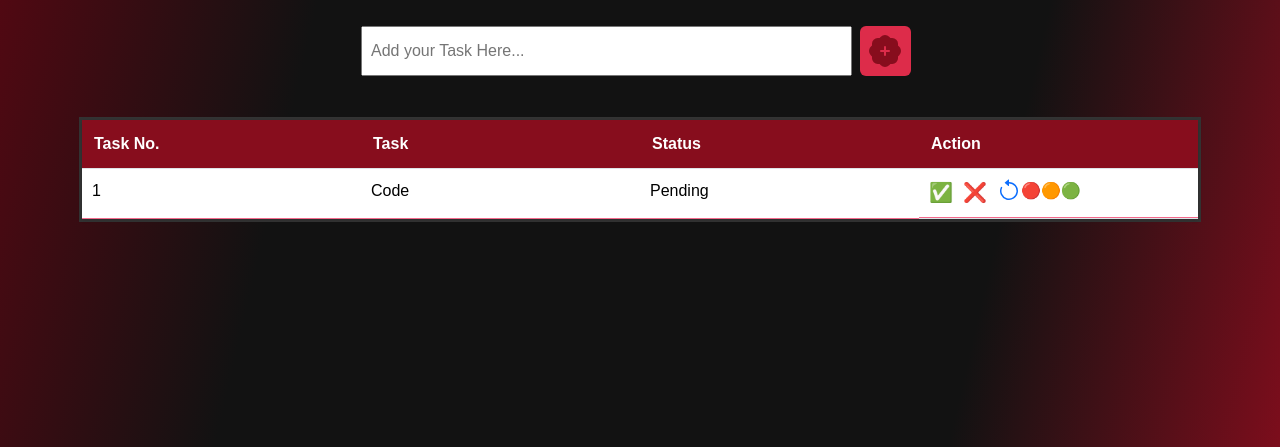
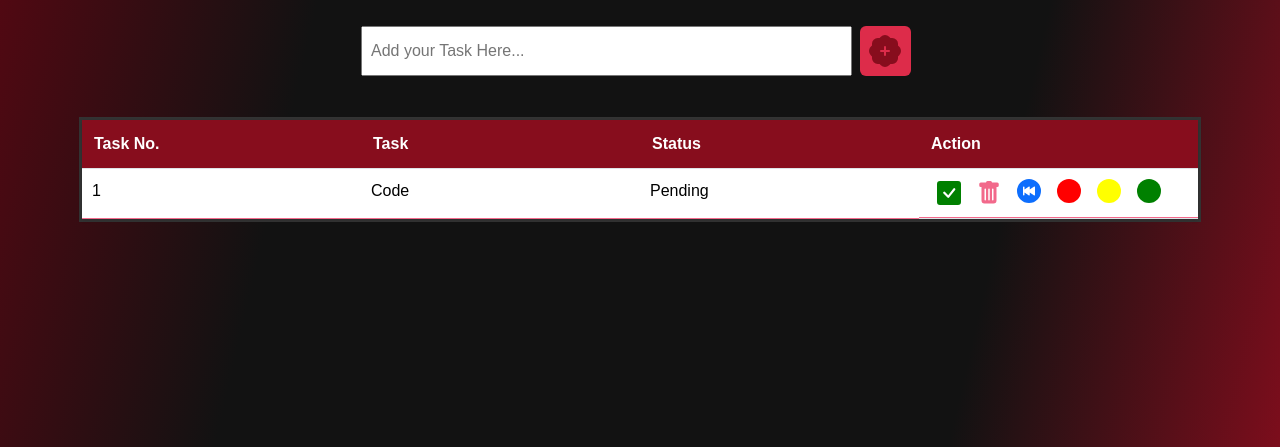
Before and after one commit to panzerweb/prototodolist, a PHP site: page /dashboard.php in a window 1280 px wide. Shown: the part 207-654 px from the top of the page. Run offline with PHP 8.4, Linux system fonts and the light colour scheme; a user stored in the database is signed in; data comes from the database, SQL or seed files in the repository.

Commit message:
Change the layout of table

```diff
--- a/css/style.css
+++ b/css/style.css
@@ -164,23 +164,37 @@ body{
 }
 
 .btn-completed {
-    color: var(--secondary);
+    color: green;
 }
 
 .btn-remove {
     color: var(--accent);
 }
 
+
 .action {
     display: flex;
     justify-content: flex-start;
+}
+
+.action a{
+    margin: 0 0.5rem;
 }
 
 .border-bottom {
     border-bottom: 1px solid var(--accent-second);
 }
 
-
 .btn-prio-high, .btn-prio-medium, .btn-prio-low{
     text-decoration: none !important;
 }
+
+.btn-prio-high{
+    color: red;
+}
+.btn-prio-medium{
+    color: yellow;
+}
+.btn-prio-low{
+    color: green;
+}
--- a/dashboard.php
+++ b/dashboard.php
@@ -131,17 +131,20 @@
                                 if ($fetch['status'] != "Done") {
                                     echo
                                     '<a href="update_task.php?task_id=' . $fetch['task_id'] . '"
-                                    class="btn-completed">✅</a>';
+                                    class="btn-completed"><svg xmlns="http://www.w3.org/2000/svg" width="24" height="24" fill="currentColor" class="bi bi-check-square-fill" viewBox="0 0 16 16">
+  <path d="M2 0a2 2 0 0 0-2 2v12a2 2 0 0 0 2 2h12a2 2 0 0 0 2-2V2a2 2 0 0 0-2-2zm10.03 4.97a.75.75 0 0 1 .011 1.05l-3.992 4.99a.75.75 0 0 1-1.08.02L4.324 8.384a.75.75 0 1 1 1.06-1.06l2.094 2.093 3.473-4.425a.75.75 0 0 1 1.08-.022z"/>
+</svg></a>';
                                 }
                             ?>
                             <a href="delete_task.php?task_id=<?php echo $fetch['task_id'] ?>"
-                                    class="btn-remove">❌
+                                    class="btn-remove"><svg xmlns="http://www.w3.org/2000/svg" width="24" height="24" fill="currentColor" class="bi bi-trash-fill" viewBox="0 0 16 16">
+  <path d="M2.5 1a1 1 0 0 0-1 1v1a1 1 0 0 0 1 1H3v9a2 2 0 0 0 2 2h6a2 2 0 0 0 2-2V4h.5a1 1 0 0 0 1-1V2a1 1 0 0 0-1-1H10a1 1 0 0 0-1-1H7a1 1 0 0 0-1 1zm3 4a.5.5 0 0 1 .5.5v7a.5.5 0 0 1-1 0v-7a.5.5 0 0 1 .5-.5M8 5a.5.5 0 0 1 .5.5v7a.5.5 0 0 1-1 0v-7A.5.5 0 0 1 8 5m3 .5v7a.5.5 0 0 1-1 0v-7a.5.5 0 0 1 1 0"/>
+</svg>
                             </a>
                             <a href="undo_task.php?task_id=<?php echo $fetch['task_id'] ?>"
                                     class="btn-undo">
-                                    <svg xmlns="http://www.w3.org/2000/svg" width="24" height="24" fill="currentColor" class="bi bi-arrow-counterclockwise" viewBox="0 0 16 16">
-                                        <path fill-rule="evenodd" d="M8 3a5 5 0 1 1-4.546 2.914.5.5 0 0 0-.908-.417A6 6 0 1 0 8 2z"/>
-                                        <path d="M8 4.466V.534a.25.25 0 0 0-.41-.192L5.23 2.308a.25.25 0 0 0 0 .384l2.36 1.966A.25.25 0 0 0 8 4.466"/>
+                                    <svg xmlns="http://www.w3.org/2000/svg" width="24" height="24" fill="currentColor" class="bi bi-skip-backward-circle-fill" viewBox="0 0 16 16">
+                                        <path d="M16 8A8 8 0 1 1 0 8a8 8 0 0 1 16 0m-4.79-2.907L8.5 7.028V5.5a.5.5 0 0 0-.79-.407L5 7.028V5.5a.5.5 0 0 0-1 0v5a.5.5 0 0 0 1 0V8.972l2.71 1.935a.5.5 0 0 0 .79-.407V8.972l2.71 1.935A.5.5 0 0 0 12 10.5v-5a.5.5 0 0 0-.79-.407"/>
                                     </svg>
                             </a>
 
@@ -155,9 +158,15 @@
                                     echo '<a href="priority_update.php?task_id=' . $fetch['task_id'] . '&priority=low" class="btn-prio-low">🟢</a>';
                                 } else{
                                     // Show all priority options if no priority is set
-                                    echo '<a href="priority_update.php?task_id=' . $fetch['task_id'] . '&priority=high" class="btn-prio-high">🔴</a>';
-                                    echo '<a href="priority_update.php?task_id=' . $fetch['task_id'] . '&priority=medium" class="btn-prio-medium">🟠</a>';
-                                    echo '<a href="priority_update.php?task_id=' . $fetch['task_id'] . '&priority=low" class="btn-prio-low">🟢</a>';
+                                    echo '<a href="priority_update.php?task_id=' . $fetch['task_id'] . '&priority=high" class="btn-prio-high"><svg xmlns="http://www.w3.org/2000/svg" width="24" height="24" fill="currentColor" class="bi bi-circle-fill" viewBox="0 0 16 16">
+  <circle cx="8" cy="8" r="8"/>
+</svg></a>';
+                                    echo '<a href="priority_update.php?task_id=' . $fetch['task_id'] . '&priority=medium" class="btn-prio-medium"><svg xmlns="http://www.w3.org/2000/svg" width="24" height="24" fill="currentColor" class="bi bi-circle-fill" viewBox="0 0 16 16">
+  <circle cx="8" cy="8" r="8"/>
+</svg></a>';
+                                    echo '<a href="priority_update.php?task_id=' . $fetch['task_id'] . '&priority=low" class="btn-prio-low"><svg xmlns="http://www.w3.org/2000/svg" width="24" height="24" fill="currentColor" class="bi bi-circle-fill" viewBox="0 0 16 16">
+  <circle cx="8" cy="8" r="8"/>
+</svg></a>';
                                 }
 
                             ?>
```
